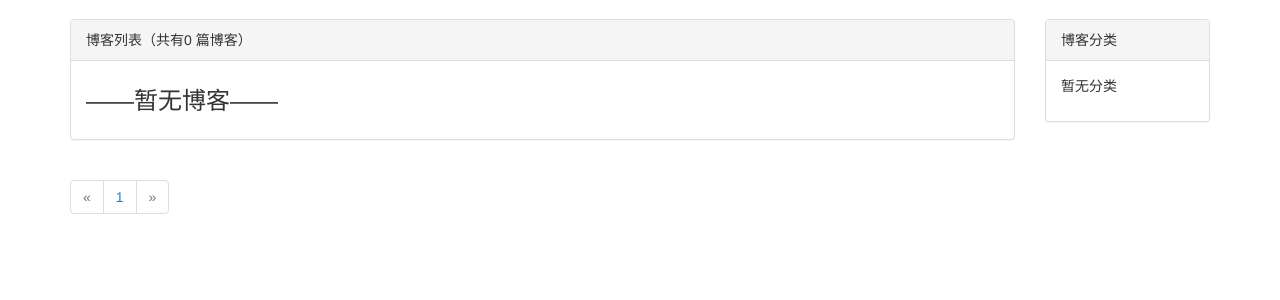
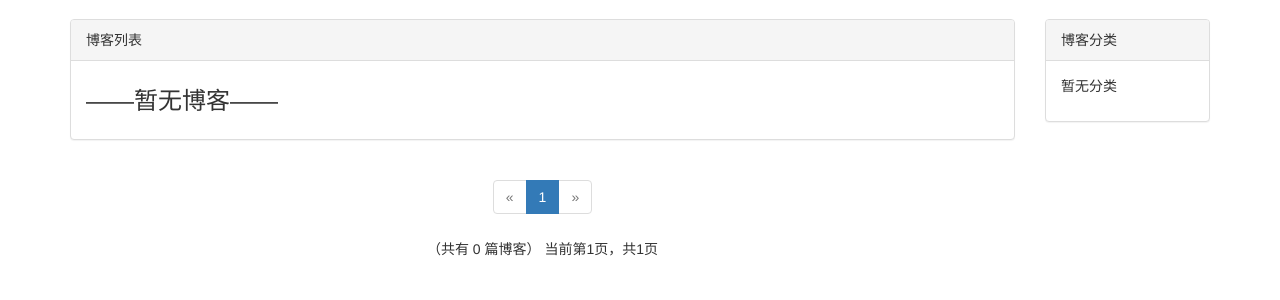
Before and after one commit to lgsp-Leslie/django3Blog, a Django app: page /blog/ in a window 1280 px wide. Shown: the part 51-351 px from the top of the page. Run offline with Django 3.2, Linux system fonts and the light colour scheme; data that the repository does not hold is empty; some libraries are stand-ins or nearby versions.

Commit message:
优化分页显示，定义全局变量
Signed-off-by: lgsp_Harold <lgsp_leslie@126.com>

```diff
--- a/blog/static/css/blog.css
+++ b/blog/static/css/blog.css
@@ -17,6 +17,10 @@ div.blog p.blog-info {
     margin-bottom: 5px;
 }
 
+div.paginator {
+    text-align: center;
+}
+
 div.blog p.blog-info span {
     margin-right: 5px;
 }
--- a/blog/templates/blog_list.html
+++ b/blog/templates/blog_list.html
@@ -13,10 +13,10 @@
         <div class="row">
             <div class="col-xs-12 col-sm-8 col-md-9 col-lg-10">
                 <div class="panel panel-default">
-                    <div class="panel-heading">{% block blog_list_title %}博客列表（共有{{ page_of_blogs.paginator.count }}
-                        篇博客）{% endblock %}</div>
+                    <div class="panel-heading">{% block blog_list_title %}博客列表{% endblock %}</div>
                     <div class="panel-body">
-                        {% for blog in page_of_blogs.object_list %}
+                        {# {% for blog in page_of_blogs.object_list %} #}
+                        {% for blog in blogs %}
                             <div class="blog">
                                 <h3><a href="{% url 'blog_detail' blog.pk %}">{{ blog.title }}</a></h3>
                                 <p class="blog-info">
@@ -34,9 +34,10 @@
                         {% endfor %}
                     </div>
                 </div>
-                <div>
+                <div class="paginator">
                     <nav aria-label="Page navigation">
                         <ul class="pagination">
+                            {# 上一页 #}
                             {% if page_of_blogs.has_previous %}
                                 <li>
                                     <a href="?page={{ page_of_blogs.previous_page_number }}" aria-label="Previous">
@@ -48,11 +49,18 @@
                                     <span aria-hidden="true">&laquo;</span>
                                 </li>
                             {% endif %}
+                            {# 全部页码 #}
+                            {% for page_num in page_range %}
+                                {% if page_num == page_of_blogs.number %}
+                                    <li class="active"><span>{{ page_num }}</span></li>
+                                {% elif page_num == '...' %}
+                                    <li><span>{{ page_num }}</span></li>
 
-                            {% for page_num in page_of_blogs.paginator.page_range %}
-                                <li><a href="?page={{ page_num }}">{{ page_num }}</a></li>
+                                {% else %}
+                                    <li><a href="?page={{ page_num }}">{{ page_num }}</a></li>
+                                {% endif %}
                             {% endfor %}
-
+                            {# 下一页 #}
                             {% if page_of_blogs.has_next %}
                                 <li>
                                     <a href="?page={{ page_of_blogs.next_page_number }}" aria-label="Next">
@@ -65,6 +73,10 @@
                                 </li>
                             {% endif %}
                         </ul>
+                        <p>
+                            （共有 {{ page_of_blogs.paginator.count }} 篇博客）
+                            当前第{{ page_of_blogs.number }}页，共{{ page_of_blogs.paginator.num_pages }}页
+                        </p>
                     </nav>
 
                 </div>
--- a/blog/templates/blog_with_type.html
+++ b/blog/templates/blog_with_type.html
@@ -2,4 +2,4 @@
 
 {% block title %}{{ blog_type.type_name }}{% endblock %}
 
-{% block blog_list_title %}分类：{{ blog_type.type_name }}（共有{{ blogs|length }}篇博客）<a href="{% url 'blog_list' %}">显示全部博客</a>{% endblock %}
+{% block blog_list_title %}分类：{{ blog_type.type_name }}&nbsp;<a href="{% url 'blog_list' %}">显示全部博客</a>{% endblock %}
--- a/blog/views.py
+++ b/blog/views.py
@@ -3,17 +3,35 @@ from django.core.paginator import Paginator
 from django.shortcuts import render, get_object_or_404
 
 from blog.models import Blog, BlogType
+from django3Blog.settings import EACH_PAGE_BLOGS_NUMBER
 
 
 def blog_list(request):
-    blogs_list = Blog.objects.all()
-    paginator = Paginator(blogs_list, 10)   # 每10页进行分页
-    page_num = request.GET.get('page', 1)   # 获取页面参数（get请求）
+    blogs_all_list = Blog.objects.all()
+    paginator = Paginator(blogs_all_list, EACH_PAGE_BLOGS_NUMBER)
+    page_num = request.GET.get('page', 1)  # 获取页面参数（get请求）
     page_of_blogs = paginator.get_page(page_num)
+    current_page_num = page_of_blogs.number  # 获取当前页码
+    # 获取当前页码的前后各2页的页码范围
+    page_range = list(range(max(current_page_num - 2, 1), current_page_num)) + list(
+        range(current_page_num, min(current_page_num + 2, paginator.num_pages) + 1))
+    # 加上省略页码标记
+    if page_range[0] - 1 >= 2:
+        page_range.insert(0, '...')
+    if paginator.num_pages - page_range[-1] >= 2:
+        page_range.append('...')
+
+    # 加上首页和尾页
+    if page_range[0] != 1:
+        page_range.insert(0, 1)
+    if page_range[-1] != paginator.num_pages:
+        page_range.append(paginator.num_pages)
 
     context = {
+        'blogs': page_of_blogs.object_list,
         'page_of_blogs': page_of_blogs,
         'blog_types': BlogType.objects.all(),
+        'page_range': page_range,
     }
     return render(request, 'blog_list.html', context)
 
@@ -25,9 +43,33 @@ def blog_detail(request, blog_pk):
 
 def blogs_with_type(request, blog_type_pk):
     blog_type = get_object_or_404(BlogType, pk=blog_type_pk)
+
+    blogs_all_list = Blog.objects.filter(blog_type=blog_type)
+    paginator = Paginator(blogs_all_list, EACH_PAGE_BLOGS_NUMBER)
+    page_num = request.GET.get('page', 1)  # 获取页面参数（get请求）
+    page_of_blogs = paginator.get_page(page_num)
+    current_page_num = page_of_blogs.number  # 获取当前页码
+    # 获取当前页码的前后各2页的页码范围
+    page_range = list(range(max(current_page_num - 2, 1), current_page_num)) + list(
+        range(current_page_num, min(current_page_num + 2, paginator.num_pages) + 1))
+    # 加上省略页码标记
+    if page_range[0] - 1 >= 2:
+        page_range.insert(0, '...')
+    if paginator.num_pages - page_range[-1] >= 2:
+        page_range.append('...')
+
+    # 加上首页和尾页
+    if page_range[0] != 1:
+        page_range.insert(0, 1)
+    if page_range[-1] != paginator.num_pages:
+        page_range.append(paginator.num_pages)
+
     context = {
-        'blogs': Blog.objects.filter(blog_type=blog_type),
         'blog_type': blog_type,
+        'blogs': page_of_blogs.object_list,
+        'page_of_blogs': page_of_blogs,
         'blog_types': BlogType.objects.all(),
+        'page_range': page_range,
     }
+
     return render(request, 'blog_with_type.html', context)
--- a/django3Blog/settings.py
+++ b/django3Blog/settings.py
@@ -122,3 +122,6 @@ STATIC_URL = '/static/'
 STATICFILES_DIRS = [
     os.path.join(BASE_DIR, 'static'),
 ]
+
+# 自定义参数
+EACH_PAGE_BLOGS_NUMBER = 7
```
